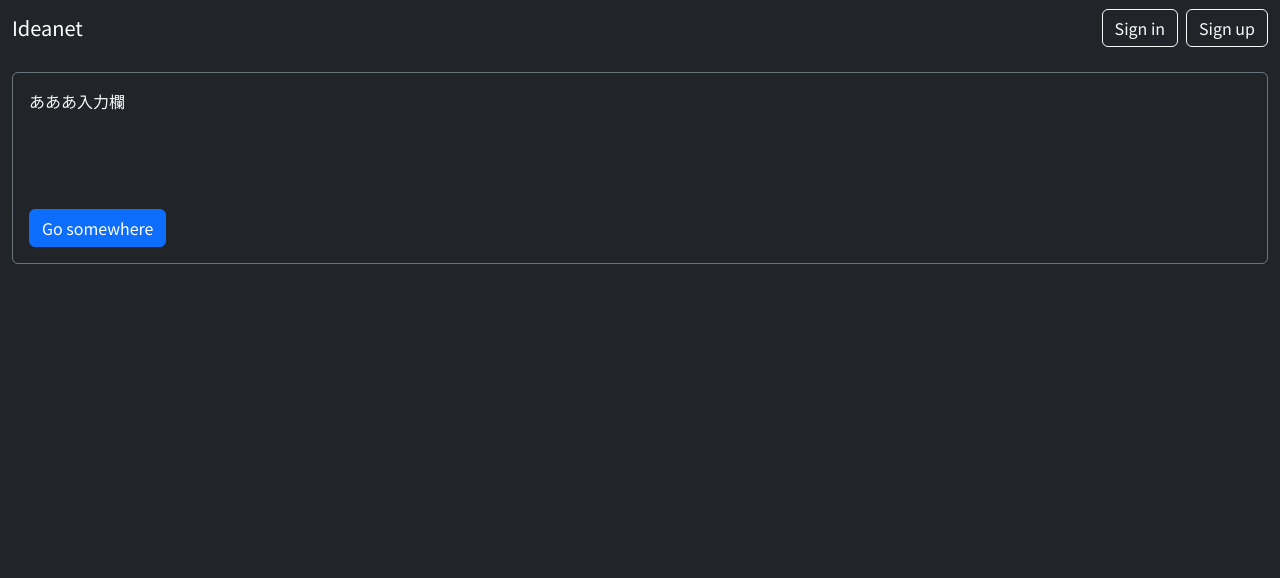
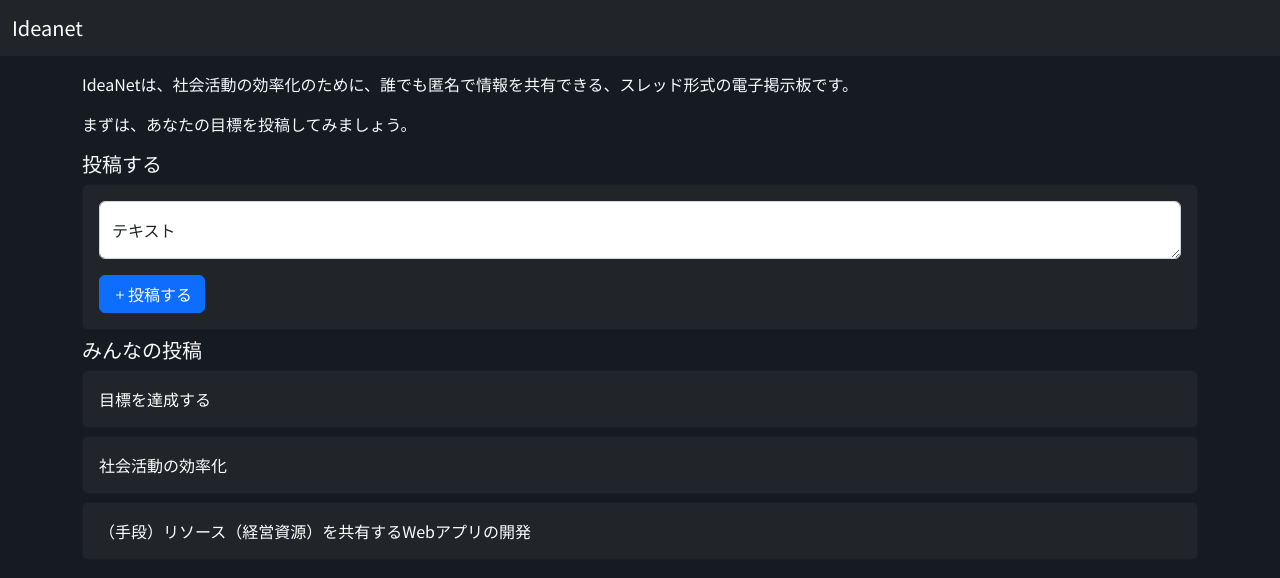
Before and after one commit to Densyakun/ideanet, a Next.js app: page / in a window 1280 px wide. Shown: the top 578 px of the page. Built offline with nearby package versions, Linux system fonts and the light colour scheme.

Commit message:
add post form view and card example

```diff
--- a/package.json
+++ b/package.json
@@ -10,6 +10,7 @@
   },
   "dependencies": {
     "bootstrap": "^5.2.0",
+    "bootstrap-icons": "^1.9.1",
     "next": "12.2.5",
     "react": "18.2.0",
     "react-bootstrap": "^2.5.0",
--- a/pages/index.tsx
+++ b/pages/index.tsx
@@ -1,7 +1,8 @@
 import type { NextPage } from 'next'
 import Head from 'next/head'
-import { Button, Container, Navbar } from 'react-bootstrap'
+import { Button, Card, Container, FloatingLabel, Form, Navbar, Stack } from 'react-bootstrap'
 import "bootstrap/dist/css/bootstrap.min.css"
+import "bootstrap-icons/font/bootstrap-icons.css"
 import ScrollShadows from '../components/ScrollShadows'
 
 const Home: NextPage = () => {
@@ -15,29 +16,72 @@ const Home: NextPage = () => {
         <link rel="icon" href="/favicon.ico" />
       </Head>
 
-      <div className="position-absolute w-100 h-100 d-flex flex-column mb-3 bg-dark text-light">
+      <div className="position-absolute w-100 h-100 d-flex flex-column mb-3 bg-dark1 text-light">
         <Navbar bg="dark" variant="dark">
           <Container fluid>
             <Navbar.Brand>Ideanet</Navbar.Brand>
             <Navbar.Collapse id="basic-navbar-nav">
-              <button type="button" className="ms-auto btn btn-outline-light" data-bs-toggle="modal" data-bs-target="#signinModal">Sign in</button>
-              <button type="button" className="ms-2 btn btn-outline-light" data-bs-toggle="modal" data-bs-target="#signupModal">Sign up</button>
             </Navbar.Collapse>
           </Container>
         </Navbar>
 
         <ScrollShadows>
-          <main className="container-xxl py-3">
-            <div className="border border-secondary rounded p-3 d-flex flex-column"
-              style={{ height: '12rem' }}>
-              <div className='flex-grow-1 overflow-hidden mb-3'>
-                あああ入力欄
-              </div>
+          <main className="container-sm py-3">
+            <p>IdeaNetは、社会活動の効率化のために、誰でも匿名で情報を共有できる、スレッド形式の電子掲示板です。</p>
 
-              <div className='md-3'>
-                <Button variant="primary">Go somewhere</Button>
-              </div>
-            </div>
+            <p>まずは、あなたの目標を投稿してみましょう。</p>
+
+            <h5>投稿する</h5>
+
+            <Card bg="dark" text="white" className="mb-2">
+              <Card.Body>
+                <Form>
+                  <fieldset>
+                    <Form.Group className="mb-3" controlId="formBasicEmail">
+                      <FloatingLabel controlId="floatingTextarea2" label="テキスト" className="text-body">
+                        <Form.Control
+                          as="textarea"
+                          placeholder="Leave a comment here"
+                          rows={3}
+                        />
+                      </FloatingLabel>
+                    </Form.Group>
+                    <Button variant="primary" type="submit">
+                      <i className="bi bi-plus"></i>
+                      投稿する
+                    </Button>
+                  </fieldset>
+                </Form>
+              </Card.Body>
+            </Card>
+
+            <h5>みんなの投稿</h5>
+
+            <Stack gap={2}>
+              <Card bg="dark" text="white">
+                <Card.Body>
+                  <Card.Text>
+                    目標を達成する
+                  </Card.Text>
+                </Card.Body>
+              </Card>
+
+              <Card bg="dark" text="white">
+                <Card.Body>
+                  <Card.Text>
+                    社会活動の効率化
+                  </Card.Text>
+                </Card.Body>
+              </Card>
+
+              <Card bg="dark" text="white">
+                <Card.Body>
+                  <Card.Text>
+                    （手段）リソース（経営資源）を共有するWebアプリの開発
+                  </Card.Text>
+                </Card.Body>
+              </Card>
+            </Stack>
           </main>
         </ScrollShadows>
       </div>
--- a/styles/globals.css
+++ b/styles/globals.css
@@ -1,3 +1,7 @@
 body {
   font-family: 'Noto Sans JP', sans-serif !important;
 }
+
+.bg-dark1 {
+  background-color: #161b22;
+}
```
Also changed, not shown: 1 other file (tests, documents, lock files or other folders).
